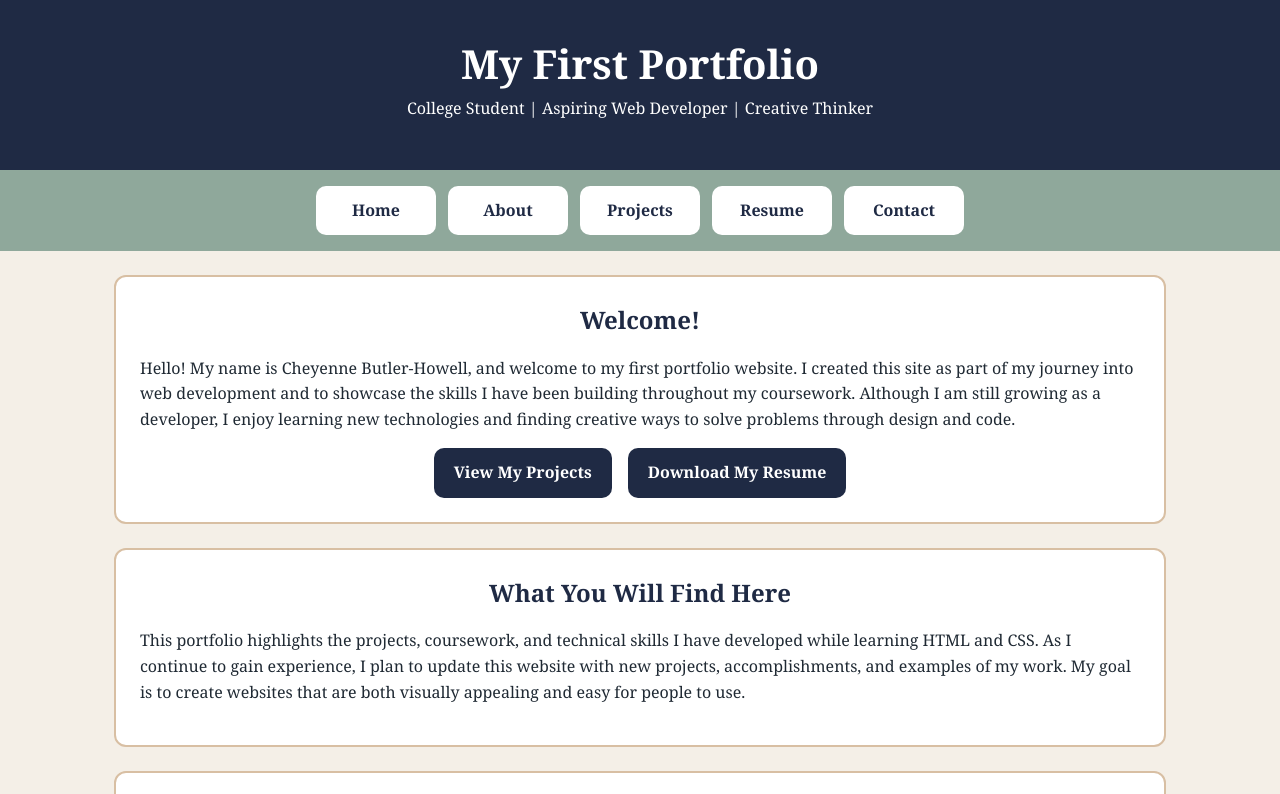
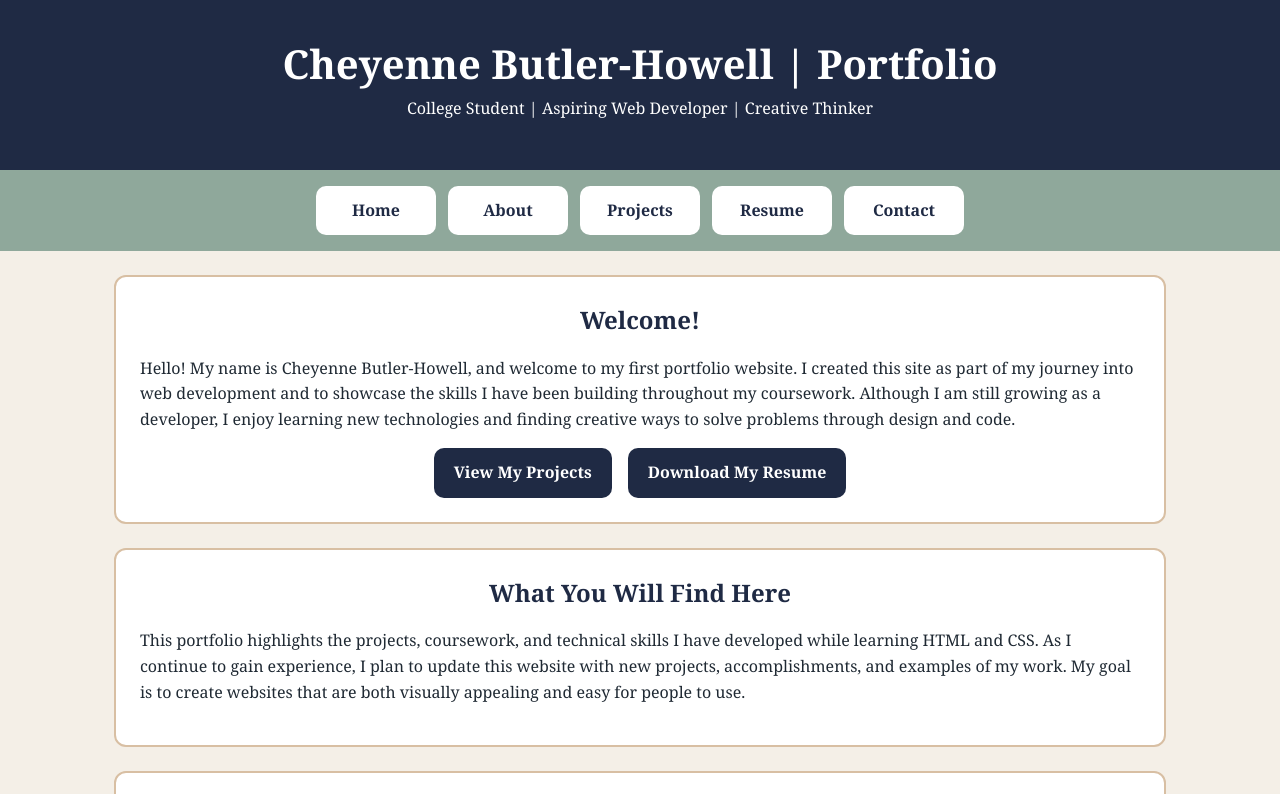
Before and after one commit to cabutle9-design/myfirstportfolio, a plain HTML site: page index.html in a window 1280 px wide. Shown: the top 794 px of the page. Drawn offline with Linux system fonts and the light colour scheme.

Commit message:
Portfolio title update

```diff
--- a/index.html
+++ b/index.html
@@ -4,11 +4,11 @@
     <meta charset="UTF-8">
     <meta name="viewport" content="width=device-width, initial-scale=1.0">
     <link rel="stylesheet" href="styles.css">
-    <title>My First Portfolio</title>
+    <title>Cheyenne Butler-Howell | Portfolio</title>
 </head>
 <body>
     <header>
-        <h1>My First Portfolio</h1>
+        <h1>Cheyenne Butler-Howell | Portfolio</h1>
         <p>College Student | Aspiring Web Developer | Creative Thinker</p>
     </header>
     <nav>
```
